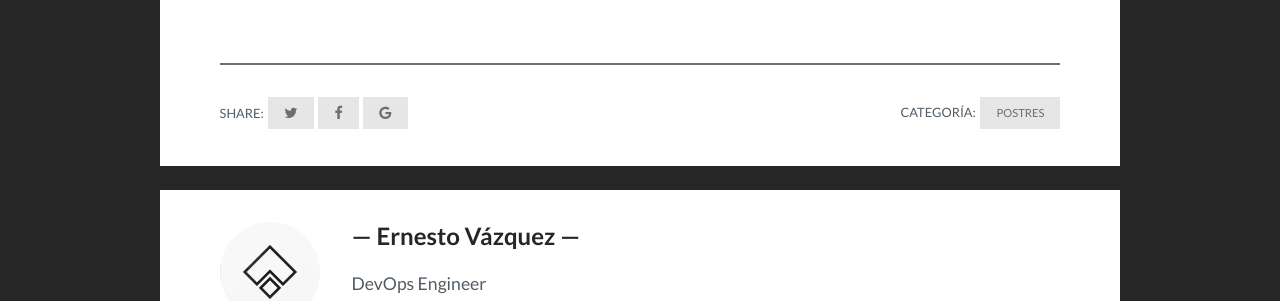
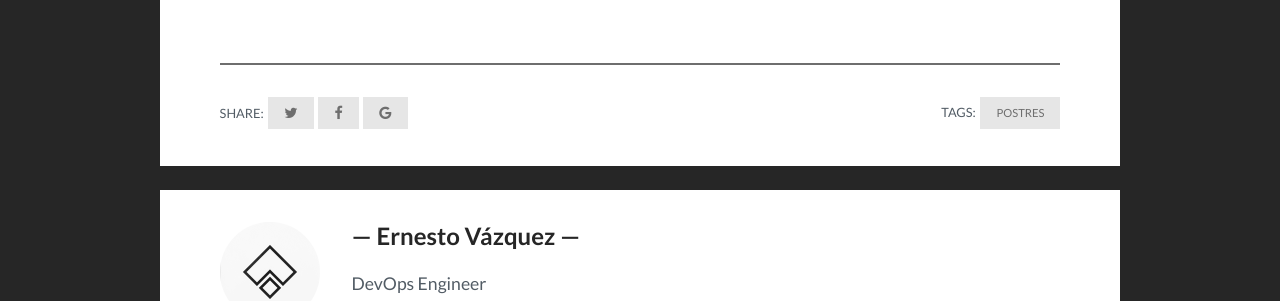
Before and after one commit to ernestovazquez/recetas, a Jekyll site: the page built from _posts/2017-07-12-texas-grand-canyon.markdown, in a window 1280 px wide and 900 px high, scrolled down 1546 px. Shown: the part 156-457 px from the top of the window. Built offline with Jekyll 4.4.1, drawn with Linux system fonts in a browser that asks for light colours.

Commit message:
Revert "cambio tags por cate"
This reverts commit 64ace2bb49897e2812ef31207351a02c65f0b100.

```diff
--- a/_layouts/post.html
+++ b/_layouts/post.html
@@ -28,9 +28,9 @@ layout: default
           <a href="https://plus.google.com/share?url={{ site.url }}{{ page.url }}" title="Share on Google+" rel="nofollow" target="_blank"><i class="fa fa-google" aria-hidden="true"></i></a>
         </div>
         <div class="post_tag">
-          <span>Categoría:</span>
+          <span>Tags:</span>
           {% for tag in page.tags %}
-          <a href="{{site.baseurl}}/categories#{{tag}}" class="tag">{{ tag }}</a>
+          <a href="{{site.baseurl}}/tags#{{tag}}" class="tag">{{ tag }}</a>
           {% endfor %}
         </div>
       </footer>
```
